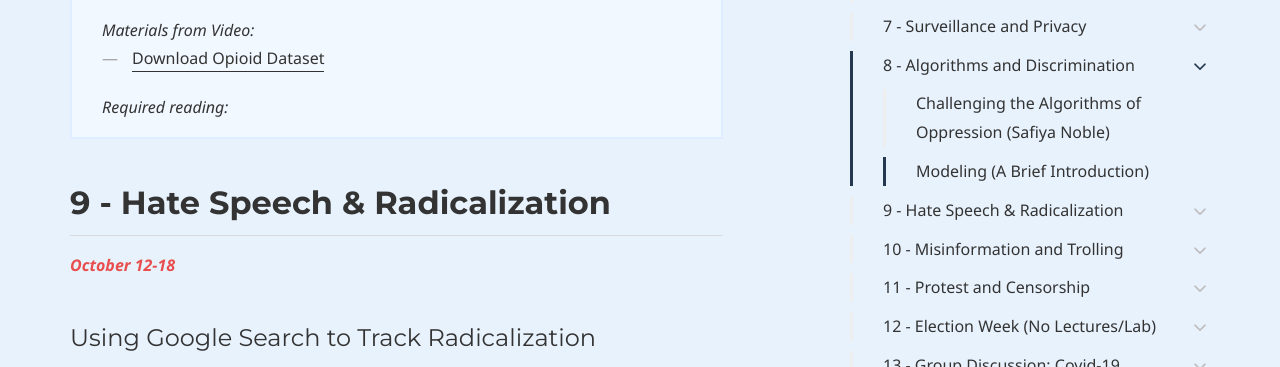
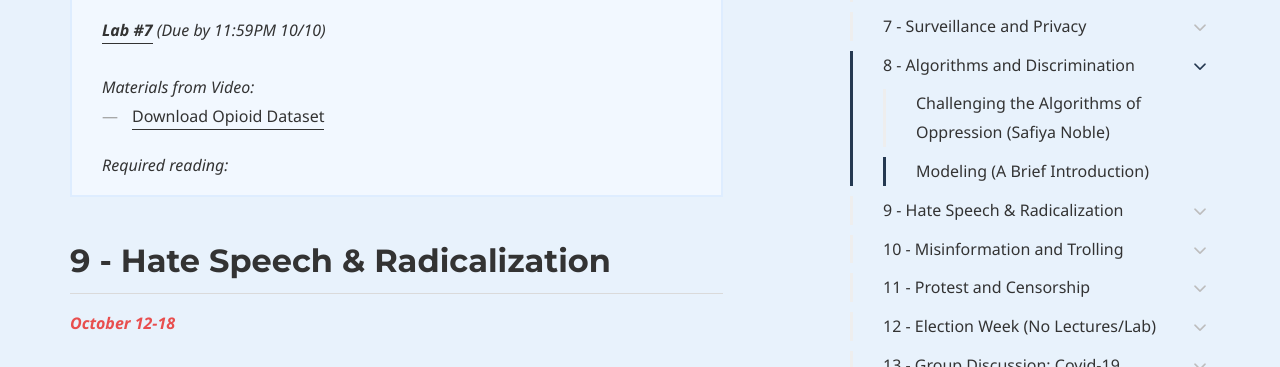
Before and after one commit to dssoc/dssoc.github.io, a Jekyll site: the page built from schedule.md, in a window 1280 px wide and 900 px high, scrolled down 12867 px, cut to the strip 241-608 px from the top of the window. Built offline with Jekyll 4.4.1, drawn with Linux system fonts in a browser that asks for light colours; some web fonts are replaced.

Commit message:
Adding Lab #7 to schedule.

```diff
--- a/schedule.md
+++ b/schedule.md
@@ -425,7 +425,8 @@
 allow="accelerometer; autoplay; encrypted-media; gyroscope; picture-in-picture"
 allowfullscreen></iframe>
 
-
+<i><b><a href = "https://htmlpreview.github.io/?https://github.com/dssoc/dssoc.github.io/blob/master/assignments/Lab_7.html">Lab #7</a></b> (Due by 11:59PM 10/10)</i> <br/>
+<br/>
 
 <i>Materials from Video:</i><br/>
 <ul>
```
